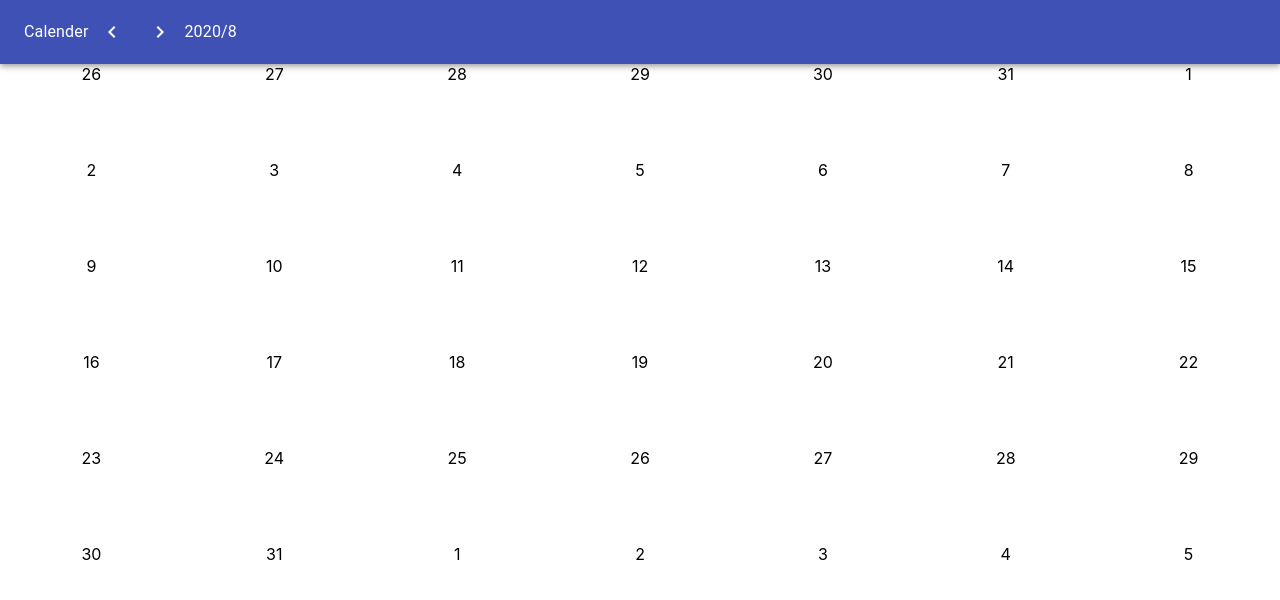
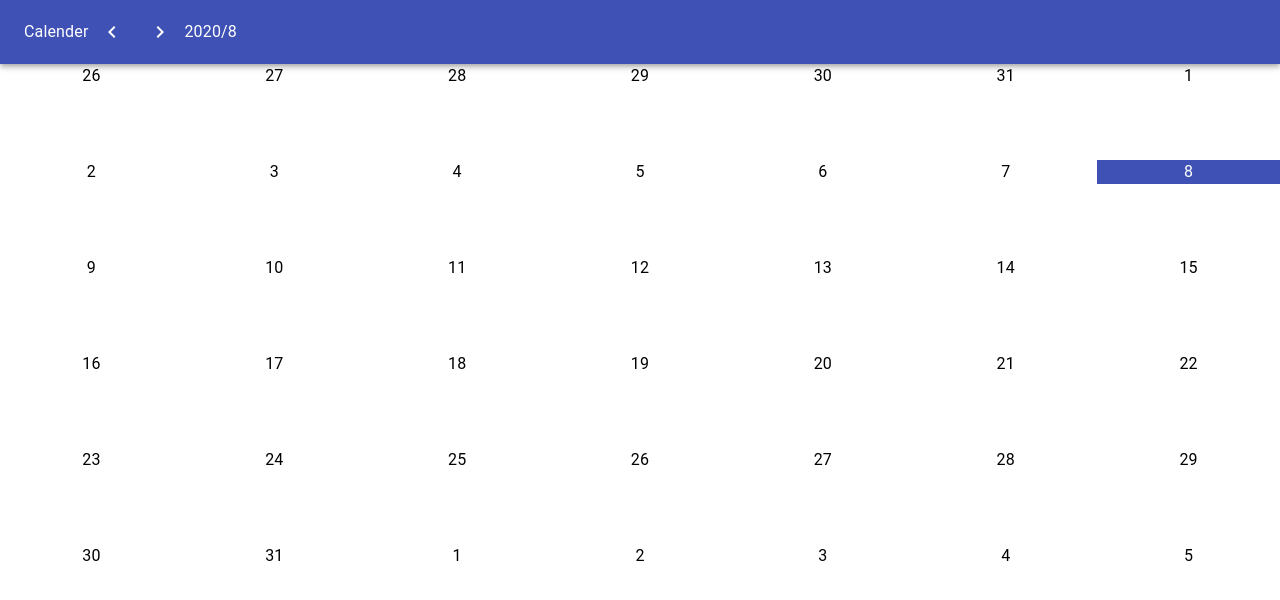
Before and after one commit to stobita/react-calendar-example, a React (Create React App) app: page / in a window 1280 px wide. Shown: the top 600 px of the page. Built offline with nearby package versions, Linux system fonts and the light colour scheme.

Commit message:
today style

```diff
--- a/src/components/Calendar.tsx
+++ b/src/components/Calendar.tsx
@@ -1,4 +1,4 @@
-import React, { useEffect, useState } from 'react';
+import React, { useEffect, useState, createContext } from 'react';
 import dayjs from 'dayjs';
 import Container from '@material-ui/core/Container';
 import { Week } from './Week';
@@ -13,6 +13,18 @@ import NavigateBeforeIcon from '@material-ui/icons/NavigateBefore';
 import NavigateNextIcon from '@material-ui/icons/NavigateNext';
 import styled from 'styled-components';
 
+type CreateContextProps = {
+  target: dayjs.Dayjs;
+};
+
+export const CalendarContext = createContext<CreateContextProps>({
+  target: dayjs(),
+});
+
+export type DateContent = {
+  date: dayjs.Dayjs;
+};
+
 export const Calendar = () => {
   const [target, setTarget] = useState(dayjs());
   const days = () => {
@@ -26,7 +38,7 @@ export const Calendar = () => {
     return weeks;
   };
 
-  const divisionWeek = (items: dayjs.Dayjs[]) => {
+  const divisionWeek = (items: DateContent[]) => {
     const weekLength = 7;
     const length = Math.ceil(items.length / weekLength);
     return new Array(length)
@@ -34,33 +46,41 @@ export const Calendar = () => {
       .map((_, i) => items.slice(i * weekLength, (i + 1) * weekLength));
   };
 
-  const getLastMonthDays = () => {
+  const getLastMonthDays = (): DateContent[] => {
     const firstDayOfWeek = target.startOf('month').day();
     const lastMonth = target.subtract(1, 'month');
     const lastMonthDays = lastMonth.daysInMonth();
     const top = lastMonthDays - firstDayOfWeek + 1;
     return Array<number>(lastMonthDays - top + 1)
       .fill(0)
-      .map((_, i) =>
-        dayjs()
+      .map((_, i) => {
+        return {
+          date: dayjs()
             .month(lastMonth.month())
             .date(top + i),
-      );
         };
-  const getNextMonthDays = () => {
+      });
+  };
+  const getNextMonthDays = (): DateContent[] => {
     const lastDay = target.date(target.daysInMonth()).day();
     return Array<number>(7 - lastDay - 1)
       .fill(0)
-      .map((_, i) =>
-        dayjs()
+      .map((_, i) => {
+        return {
+          date: dayjs()
             .month(target.month() + 1)
             .date(i + 1),
-      );
         };
-  const getCurrentMonthDays = () => {
+      });
+  };
+  const getCurrentMonthDays = (): DateContent[] => {
     return Array<number>(target.daysInMonth())
       .fill(0)
-      .map((_, i) => target.date(i + 1));
+      .map((_, i) => {
+        return {
+          date: target.date(i + 1),
+        };
+      });
   };
   const nextMonth = () => {
     setTarget(target.add(1, 'month'));
@@ -70,6 +90,11 @@ export const Calendar = () => {
   };
   return (
     <>
+      <CalendarContext.Provider
+        value={{
+          target: target,
+        }}
+      >
         <AppBar position="static">
           <Toolbar>
             <Typography>Calender</Typography>
@@ -87,6 +112,7 @@ export const Calendar = () => {
         {days().map((v, i) => (
           <Week items={v}></Week>
         ))}
+      </CalendarContext.Provider>
     </>
   );
 };
--- a/src/components/Day.tsx
+++ b/src/components/Day.tsx
@@ -1,15 +1,25 @@
 import React from 'react';
-import styled from 'styled-components';
-import { Container } from '@material-ui/core';
+import styled, { css } from 'styled-components';
+import { Container, Typography, Box } from '@material-ui/core';
 import dayjs from 'dayjs';
+// import isToday from 'dayjs/plugin/isToday'
+import { DateContent } from './Calendar';
 
 type Props = {
-  day: dayjs.Dayjs;
+  item: DateContent;
 };
 export const Day = (props: Props) => {
+  const isToday = () => {
+    return dayjs().isSame(props.item.date, 'date');
+  };
   return (
     <Wrapper>
-      <Container>{props.day.date()}</Container>
+      <Box
+        color={isToday() ? 'white' : 'inherit'}
+        bgcolor={isToday() ? 'primary.main' : 'inherit'}
+      >
+        <Typography>{props.item.date.date()}</Typography>
+      </Box>
     </Wrapper>
   );
 };
--- a/src/components/Week.tsx
+++ b/src/components/Week.tsx
@@ -3,15 +3,17 @@ import styled from 'styled-components';
 import { Container } from '@material-ui/core';
 import { Day } from './Day';
 import dayjs from 'dayjs';
+import { DateContent } from './Calendar';
 
 type Props = {
-  items: dayjs.Dayjs[];
+  items: DateContent[];
 };
+
 export const Week = (props: Props) => {
   return (
     <Wrapper>
       {props.items.map((v, i) => (
-        <Day key={i} day={v}></Day>
+        <Day key={i} item={v}></Day>
       ))}
     </Wrapper>
   );
```
Lines whose indentation alone changed are shown as unchanged.
